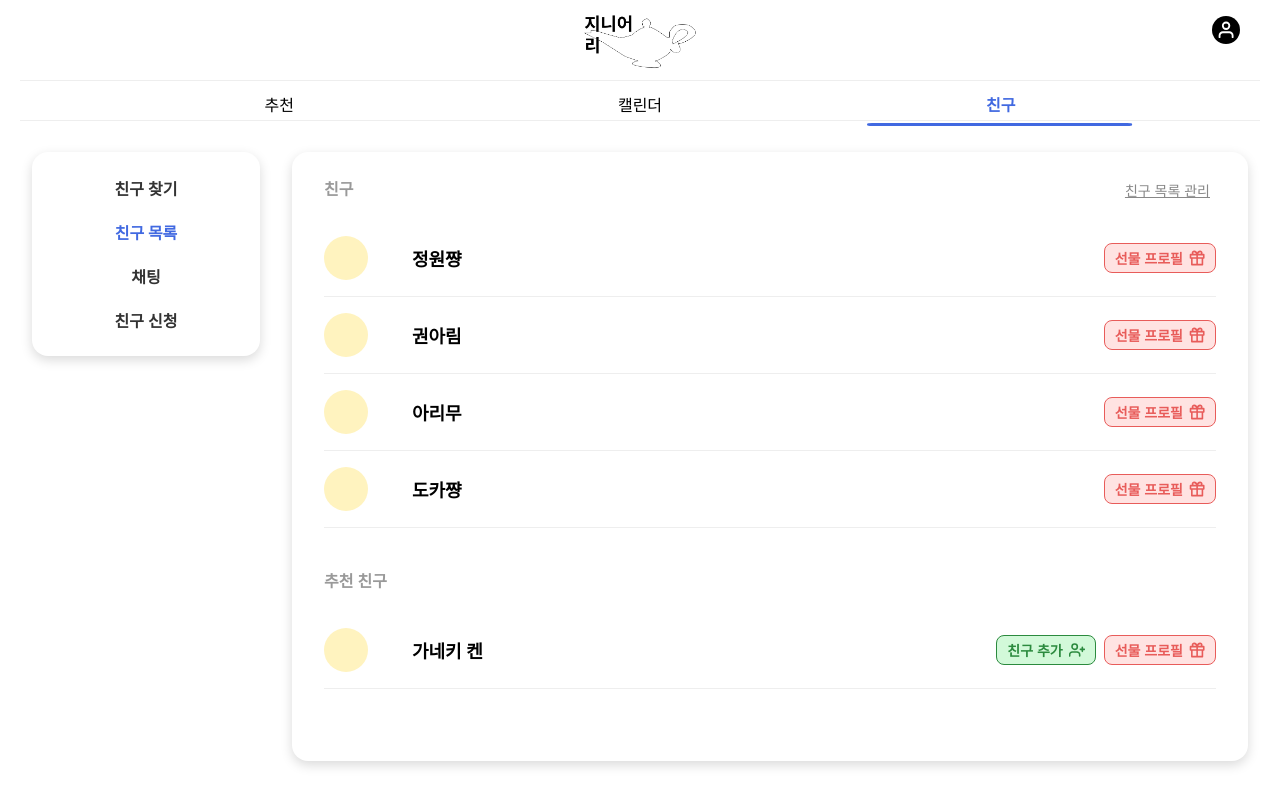
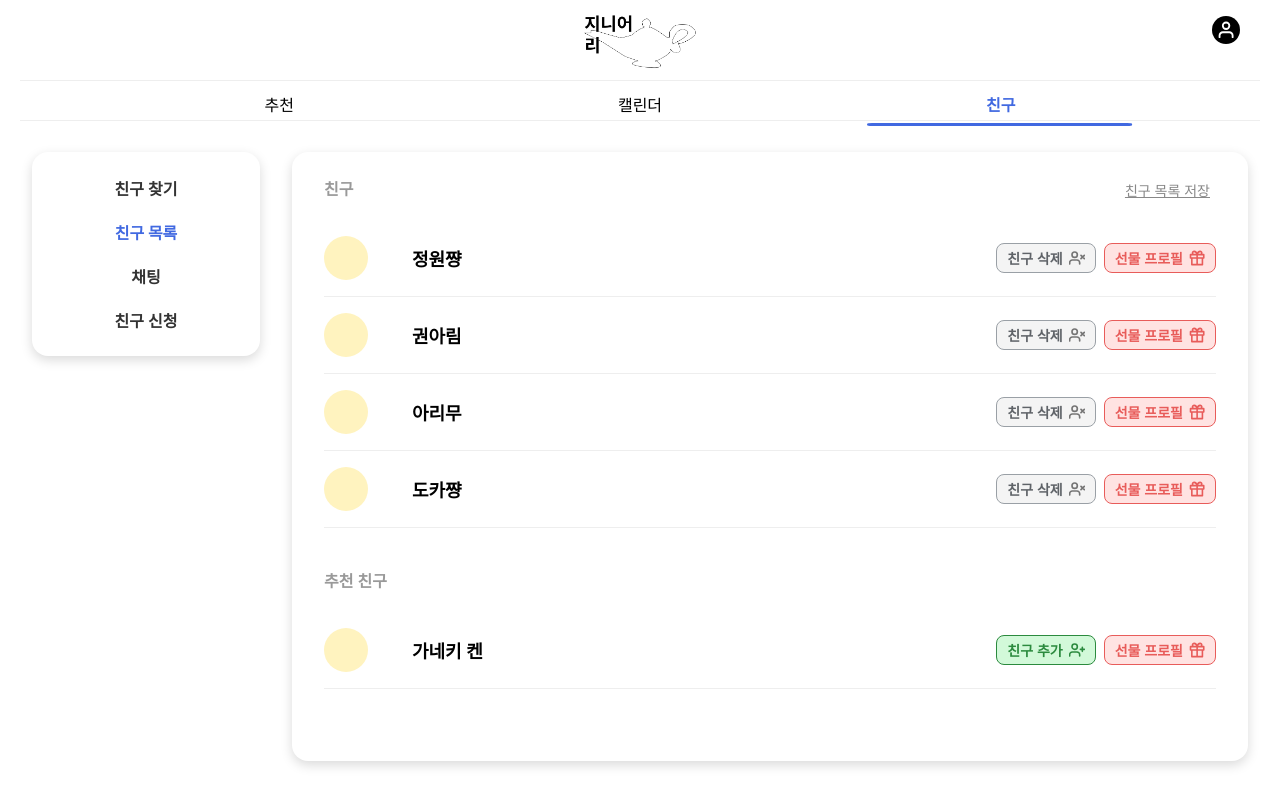
Before and after one commit to Genieary/Genieary-FE, a React (Create React App) app: page /friends in a window 1280 px wide. Both pictures are taken after a click on the button "친구 목록 관리". Built offline with nearby package versions, Linux system fonts and the light colour scheme; no server answers.

Commit message:
feat: 친구 목록 관리 버튼

```diff
--- a/src/components/friends/FriendItem.tsx
+++ b/src/components/friends/FriendItem.tsx
@@ -5,14 +5,20 @@ import { useNavigate } from 'react-router-dom';
 type FriendItemProps = {
   name: string;
   showAddButton?: boolean;
+  showDeleteButton?: boolean;
+  onDelete?: (name: string) => void;
 };
 
-const FriendItem = ({ name, showAddButton = false }: FriendItemProps) => {
+const FriendItem = ({
+  name,
+  showAddButton = false,
+  showDeleteButton = false,
+  onDelete,
+}: FriendItemProps) => {
   const navigate = useNavigate();
 
-  const handleGiftClick = () => {
-    navigate(`/friend-profile/${name}`);
-  };
+  const handleGiftClick = () => navigate(`/friend-profile/${name}`);
+  const handleDelete = () => onDelete?.(name);
 
   return (
     <ItemWrapper>
@@ -20,9 +26,23 @@ const FriendItem = ({ name, showAddButton = false }: FriendItemProps) => {
       <ContentWrapper>
         <Name>{name}</Name>
       </ContentWrapper>
+
       <ButtonGroup>
-        {showAddButton && (<AddFriendButton>친구 추가<AddFriendIcon /></AddFriendButton>)}
-        <GiftButton onClick={handleGiftClick}>선물 프로필<GiftIcon /></GiftButton>
+        {showAddButton && (
+          <AddFriendButton>
+            친구 추가 <AddFriendIcon />
+          </AddFriendButton>
+        )}
+
+        {showDeleteButton && (
+          <DeleteButton onClick={handleDelete}>
+            친구 삭제 <DeleteIcon />
+          </DeleteButton>
+        )}
+
+        <GiftButton onClick={handleGiftClick}>
+          선물 프로필 <GiftIcon />
+        </GiftButton>
       </ButtonGroup>
     </ItemWrapper>
   );
@@ -41,7 +61,7 @@ const ItemWrapper = styled.div`
 const ProfileCircle = styled.div`
   width: 44px;
   height: 44px;
-  background-color:#fff3bf;
+  background-color: #fff3bf;
   border-radius: 50%;
   flex-shrink: 0;
 `;
@@ -54,6 +74,13 @@ const ContentWrapper = styled.div`
 const Name = styled.span`
   font-size: 18px;
   font-weight: 600;
+`;
+
+const ButtonGroup = styled.div`
+  display: flex;
+  align-items: center;
+  gap: 8px;
+  margin-left: auto;
 `;
 
 const GiftButton = styled.button`
@@ -84,11 +111,18 @@ const AddFriendButton = styled.button`
   cursor: pointer;
 `;
 
-const ButtonGroup = styled.div`
+const DeleteButton = styled.button`
   display: flex;
   align-items: center;
-  gap: 8px;
-  margin-left: auto;
+  gap: 6px;
+  background: #f4f4f4;
+  border: 1.5px solid #9aa0a6;
+  color: #5f6368;
+  padding: 4px 10px;
+  border-radius: 8px;
+  font-size: 14px;
+  font-weight: 700;
+  cursor: pointer;
 `;
 
 const GiftIcon = () => (
@@ -102,3 +136,17 @@ const AddFriendIcon = () => (
     <path d="M13.333 16.5V14.8333C13.333 13.9493 12.9818 13.1014 12.3567 12.4763C11.7316 11.8512 10.8837 11.5 9.99967 11.5H4.16634C3.28229 11.5 2.43444 11.8512 1.80932 12.4763C1.1842 13.1014 0.833008 13.9493 0.833008 14.8333V16.5M16.6663 5.66667V10.6667M19.1663 8.16667H14.1663M10.4163 4.83333C10.4163 6.67428 8.92396 8.16667 7.08301 8.16667C5.24206 8.16667 3.74967 6.67428 3.74967 4.83333C3.74967 2.99238 5.24206 1.5 7.08301 1.5C8.92396 1.5 10.4163 2.99238 10.4163 4.83333Z" stroke="#2B8A3E" strokeWidth="2" strokeLinecap="round" strokeLinejoin="round"/>
   </svg>
 );
+
+const DeleteIcon = () => (
+  <svg
+    width="16" height="16" viewBox="0 0 24 24" fill="none" xmlns="http://www.w3.org/2000/svg">
+    <g clipPath="url(#clip0_676_495)">
+      <path d="M16 21V19C16 17.9391 15.5786 16.9217 14.8284 16.1716C14.0783 15.4214 13.0609 15 12 15H5C3.93913 15 2.92172 15.4214 2.17157 16.1716C1.42143 16.9217 1 17.9391 1 19V21M18 8L23 13M23 8L18 13M12.5 7C12.5 9.20914 10.7091 11 8.5 11C6.29086 11 4.5 9.20914 4.5 7C4.5 4.79086 6.29086 3 8.5 3C10.7091 3 12.5 4.79086 12.5 7Z" stroke="#757575" strokeWidth="2.5" strokeLinecap="round" strokeLinejoin="round"/>
+    </g>
+    <defs>
+      <clipPath id="clip0_676_495">
+        <rect width="24" height="24" fill="white" />
+      </clipPath>
+    </defs>
+  </svg>
+);
--- a/src/components/friends/FriendList.tsx
+++ b/src/components/friends/FriendList.tsx
@@ -1,4 +1,4 @@
-import React from 'react';
+import React, { useState } from 'react';
 import FriendItem from './FriendItem';
 import styled from 'styled-components';
 
@@ -6,22 +6,42 @@ const friends = ['정원쨩', '권아림', '아리무', '도카쨩'];
 const recommendedFriends = ['가네키 켄'];
 
 const FriendList = () => {
+  const [isManaging, setIsManaging] = useState(false);
+
+  const handleToggleManage = () => setIsManaging((v) => !v);
+
+  const handleDelete = (name: string) => {
+    alert(`'${name}' 삭제 (stub)`);
+  };
+
   return (
     <ListWrapper>
       <Section>
         <SectionHeader>
-            <SectionTitle>친구</SectionTitle>
-            <ManageButton>친구 목록 관리</ManageButton>
+          <SectionTitle>친구</SectionTitle>
+          <ManageButton onClick={handleToggleManage}>
+            {isManaging ? '친구 목록 저장' : '친구 목록 관리'}
+          </ManageButton>
         </SectionHeader>
+
         {friends.map((friend) => (
-          <FriendItem key={friend} name={friend} />
+          <FriendItem
+            key={friend}
+            name={friend}
+            showDeleteButton={isManaging}
+            onDelete={handleDelete}
+          />
         ))}
       </Section>
 
       <Section>
         <SectionTitle>추천 친구</SectionTitle>
         {recommendedFriends.map((friend) => (
-            <FriendItem name={friend} showAddButton />
+          <FriendItem
+            key={friend}
+            name={friend}
+            showAddButton
+          />
         ))}
       </Section>
     </ListWrapper>
@@ -64,4 +84,6 @@ const ManageButton = styled.button`
   cursor: pointer;
   transition: color 0.2s;
   text-decoration: underline;
+
+  &:hover { color: #555; }
 `;
```
